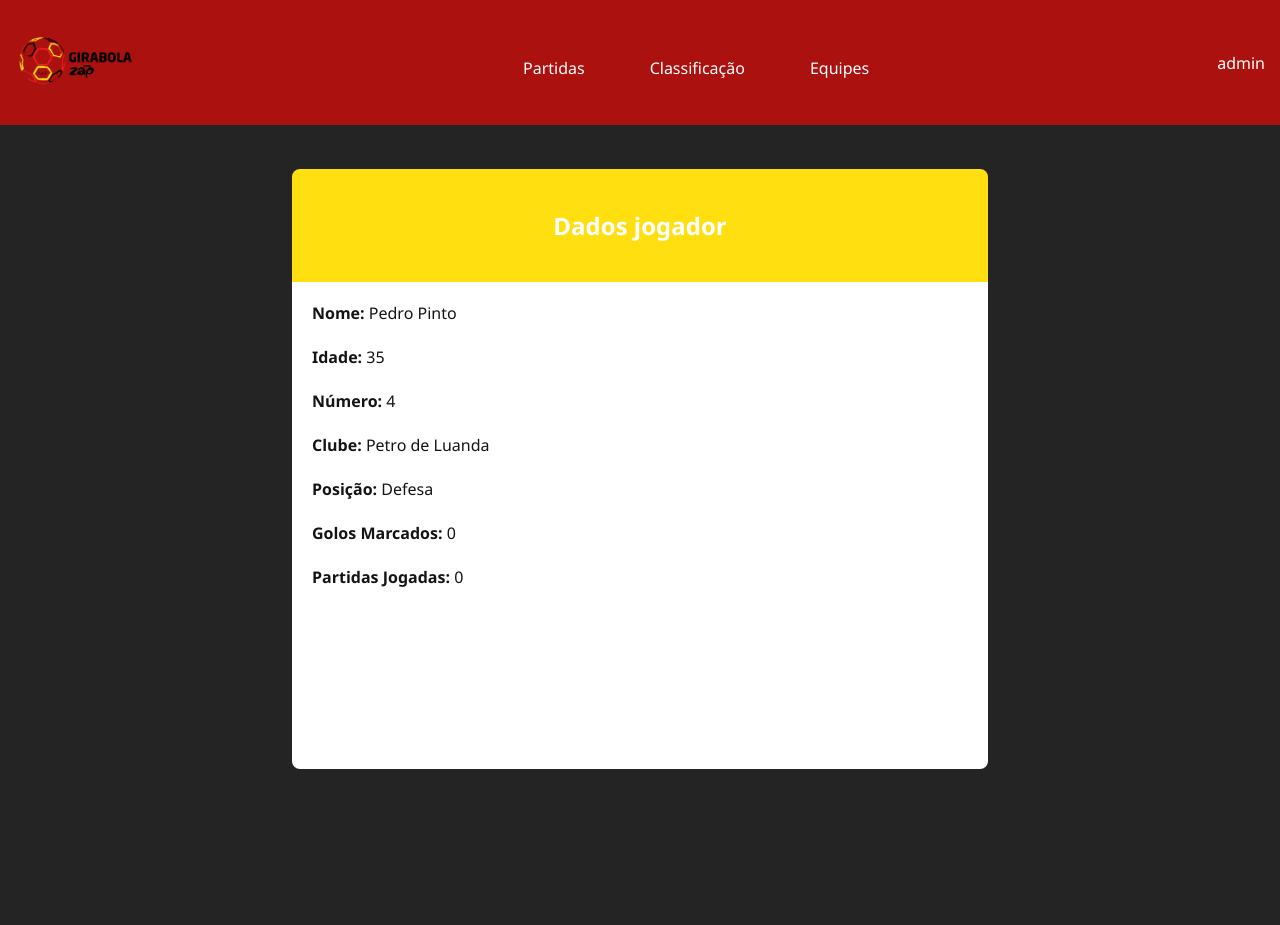
After one commit to simondev413/girabola, a Django app: page /clubes/clube/2/jogadores/2 in a window 1280 px wide. The commit adds this page. Run offline with Django 5.2, Linux system fonts and the light colour scheme; data comes from the database, SQL or seed files in the repository; both versions use the stored data as it was after the commit; some libraries are stand-ins or nearby versions.

Commit message:
Subindo Frontend

```diff
--- a/clubes/templates/clubes.html
+++ b/clubes/templates/clubes.html
@@ -18,4 +18,5 @@
         {% endfor %}
     </div>
 </div>
+
 {% endblock content %}
--- /dev/null
+++ b/clubes/templates/jogador.html
@@ -0,0 +1,38 @@
+{% extends 'base.html' %}
+
+
+{% block content  %}
+
+
+<div class="container" style="height: 100vh;">
+    <div class="player-board">
+        <div class="player-header">
+            <h2>Dados jogador</h2>
+        </div>
+        <div class="player-data">
+            <span class="data">
+                <strong>Nome:</strong> {{jogador.nome}}
+            </span>
+            <span class="data">
+                <strong>Idade:</strong> {{jogador.idade}}
+            </span>
+            <span class="data">
+                <strong>Número:</strong> {{jogador.numero}}
+            </span>
+            <span class="data">
+                <strong>Clube:</strong> {{ jogador.clube}}
+            </span>
+            <span class="data">
+                <strong>Posição:</strong> {{jogador.posicao}}
+            </span>
+            <span class="data">
+                <strong>Golos Marcados:</strong> {{qntd_golos}}
+            </span>
+            <span class="data">
+                <strong>Partidas Jogadas:</strong> {{partidas_jogadas}}
+            </span>
+        </div>
+    </div>
+</div>
+
+{% endblock content  %}
--- a/clubes/urls.py
+++ b/clubes/urls.py
@@ -1,5 +1,5 @@
 from django.urls import path
-from .views import classificacao,mostrar_clubes,clube_dados
+from .views import classificacao,mostrar_clubes,clube_dados,dados_jogador
 
 app_name = 'clubes'
 
@@ -7,4 +7,5 @@ urlpatterns = [
     path('classificacao',classificacao,name='ranking'),
     path('clubes',mostrar_clubes,name='clubes-list'),
     path('clubes/clube/<int:pk>',clube_dados,name='clube-detail'),
+    path('clubes/clube/<int:clube_pk>/jogadores/<int:pk>',dados_jogador,name='jogador-detail'),
 ]
--- a/clubes/views.py
+++ b/clubes/views.py
@@ -2,7 +2,7 @@ from django.shortcuts import render
 
 from django.db.models import Sum, Q, F
 from .models import Clube,Jogador
-from jogos.models import Jogo
+from jogos.models import Jogo,Golo
 
 # Create your views here.
 
@@ -12,35 +12,40 @@ def classificacao(request):
 
     tabela_classificacao = []
     for clube in clubes:
-        gols_marcados = Jogo.objects.filter(clube_casa=clube).aggregate(Sum('gols_casa'))['gols_casa__sum'] or 0
-        gols_marcados += Jogo.objects.filter(clube_fora=clube).aggregate(Sum('gols_fora'))['gols_fora__sum'] or 0
+        gols_marcados = Jogo.objects.filter(clube_casa=clube,status='Realizado').aggregate(Sum('gols_casa'))['gols_casa__sum'] or 0
+        gols_marcados += Jogo.objects.filter(clube_fora=clube,status='Realizado').aggregate(Sum('gols_fora'))['gols_fora__sum'] or 0
 
-        gols_sofridos =Jogo.objects.filter(clube_casa=clube).aggregate(Sum('gols_fora'))['gols_fora__sum'] or 0
-        gols_sofridos += Jogo.objects.filter(clube_fora=clube).aggregate(Sum('gols_casa'))['gols_casa__sum'] or 0
+        gols_sofridos =Jogo.objects.filter(clube_casa=clube,status='Realizado').aggregate(Sum('gols_fora'))['gols_fora__sum'] or 0
+        gols_sofridos += Jogo.objects.filter(clube_fora=clube,status='Realizado').aggregate(Sum('gols_casa'))['gols_casa__sum'] or 0
 
         vitorias = Jogo.objects.filter(
             Q(clube_casa=clube,gols_casa__gt=F('gols_fora'))|
-            Q(clube_fora=clube,gols_fora__gt=F('gols_casa'))
+            Q(clube_fora=clube,gols_fora__gt=F('gols_casa')),
+            status='Realizado'
         ).count()
 
         empates =Jogo.objects.filter(
             Q(clube_casa=clube,gols_casa=F('gols_fora'))|
-            Q(clube_fora=clube,gols_fora=F('gols_casa'))
+            Q(clube_fora=clube,gols_fora=F('gols_casa')),
+            status='Realizado'
         ).count()
 
         derrotas = Jogo.objects.filter(
             Q(clube_casa=clube,gols_casa__lt=F('gols_fora'))|
-            Q(clube_fora=clube,gols_fora__lt=F('gols_casa'))
+            Q(clube_fora=clube,gols_fora__lt=F('gols_casa')),
+            status='Realizado'
         ).count()
 
         pontos = (vitorias*3) + empates
 
         partidas = Jogo.objects.filter(
-            Q(clube_casa=clube) | Q(clube_fora=clube)
+            Q(clube_casa=clube) | Q(clube_fora=clube),
+            status='Realizado'
             ).count()
 
         ultimos_jogos = Jogo.objects.filter(
-            Q(clube_casa=clube) | Q(clube_fora=clube)
+            Q(clube_casa=clube) | Q(clube_fora=clube),
+            status='Realizado'
             ).order_by('-data'[:5])
 
         ultimos_resultados = []
@@ -94,3 +99,21 @@ def clube_dados(request,pk):
         'jogadores':jogadores,
         }
     return render(request,'clube.html',context)
+
+def dados_jogador(request,pk,clube_pk):
+    clube = Clube.objects.get(pk=clube_pk)
+    jogador = Jogador.objects.get(pk=pk)
+    golos_marcados = Golo.objects.filter(jogador=jogador)
+    qntd_golos = golos_marcados.count()
+    partidas_jogadas = Jogo.objects.filter(
+        Q(clube_casa=clube) |
+        Q(clube_fora=clube)
+    ).count()
+    context = {
+        'jogador':jogador,
+        'golos_marcados':golos_marcados,
+        'qntd_golos':qntd_golos,
+        'partidas_jogadas':partidas_jogadas,
+        'clube':clube
+        }
+    return render(request,'jogador.html',context)
--- a/girabola/urls.py
+++ b/girabola/urls.py
@@ -30,7 +30,7 @@ def index(request):
 
 urlpatterns = [
     path('admin/', admin.site.urls),
-    path('',index,name='index'),
+    # path('',index,name='index'),
     path('',include('clubes.urls'), name='clubes'),
     path('',include('jogos.urls'),name='jogos')
 ]
--- a/jogos/urls.py
+++ b/jogos/urls.py
@@ -1,8 +1,9 @@
 from django.urls import path
-from .views import jogo_dados
+from .views import jogo_dados,index
 
 app_name = 'jogos'
 
 urlpatterns = [
+    path('',index,name='jogos'),
     path('jogos/jogo/<int:pk>',jogo_dados,name='jogo-detail')
 ]
--- a/static/css/index.css
+++ b/static/css/index.css
@@ -90,6 +90,7 @@ header {
     align-items: center;
     justify-content:space-between;
     height: 115px;
+    border-radius: 8px;
 }
 
 .team {
@@ -131,6 +132,7 @@ header {
     gap: 20px;
     background-color: #fff;
     padding: 28px;
+    border-radius: 0px 0px 8px 8px;
 }
 .team-list{
     display: flex;
@@ -165,3 +167,38 @@ header {
     padding: 20px;
 
 }
+
+.player-board {
+    display: flex;
+    flex-direction: column;
+    justify-content: center;
+    align-items: center;
+    margin-top: 20px;
+    height: 80%;
+}
+
+.player-header {
+    background-color: #ffdf0f;
+    width: 60%;
+    padding: 20px;
+    border-radius: 8px 8px 0px 0px;
+    display: flex;
+    justify-content: center;
+}
+
+.player-name {
+    font-weight: 500;
+    font-size: 18px;
+}
+
+.player-data {
+    height: 80%;
+    width: 60%;
+    background-color: #fff;
+    padding: 20px;
+    color: #141414;
+    display: flex;
+    flex-direction: column;
+    gap: 22px;
+    border-radius: 0px 0px 8px 8px;
+}
--- a/static/css/ranking.css
+++ b/static/css/ranking.css
@@ -14,6 +14,7 @@ table {
 }
 
 tbody {
+    border-radius: 8px;
     padding: 20px;
 }
 th, td{
--- a/templates/base.html
+++ b/templates/base.html
@@ -15,6 +15,7 @@
 </head>
 <body>
 
+{% block header %}
 <header>
     <div class="brand">
         <!-- <span>GIRABOLA  </span> -->
@@ -22,7 +23,7 @@
     </div>
     <div class="navbar">
         <ul>
-            <li><a href="{% url 'index' %}" class="navbar-item">Partidas</a></li>
+            <li><a href="{% url 'jogos:jogos' %}" class="navbar-item">Partidas</a></li>
             <li><a href="{% url 'clubes:ranking' %}" class="navbar-item">Classificação</a></li>
             <li><a href="{% url 'clubes:clubes-list' %}" class="navbar-item">Equipes</a></li>
         </ul>
@@ -32,6 +33,7 @@
             admin </a>
     </div>
 </header>
+{% endblock header %}
 
 {% block content %}
 
```
Also changed, not shown: clubes/templates/clube.html (+8 -3 lines), jogos/templates/jogo_detail.html (+37 -14 lines), jogos/views.py (+8 -0 lines), db.sqlite3, jogos/templates/jogos.html (renamed from templates/index.html), 2 other files.
